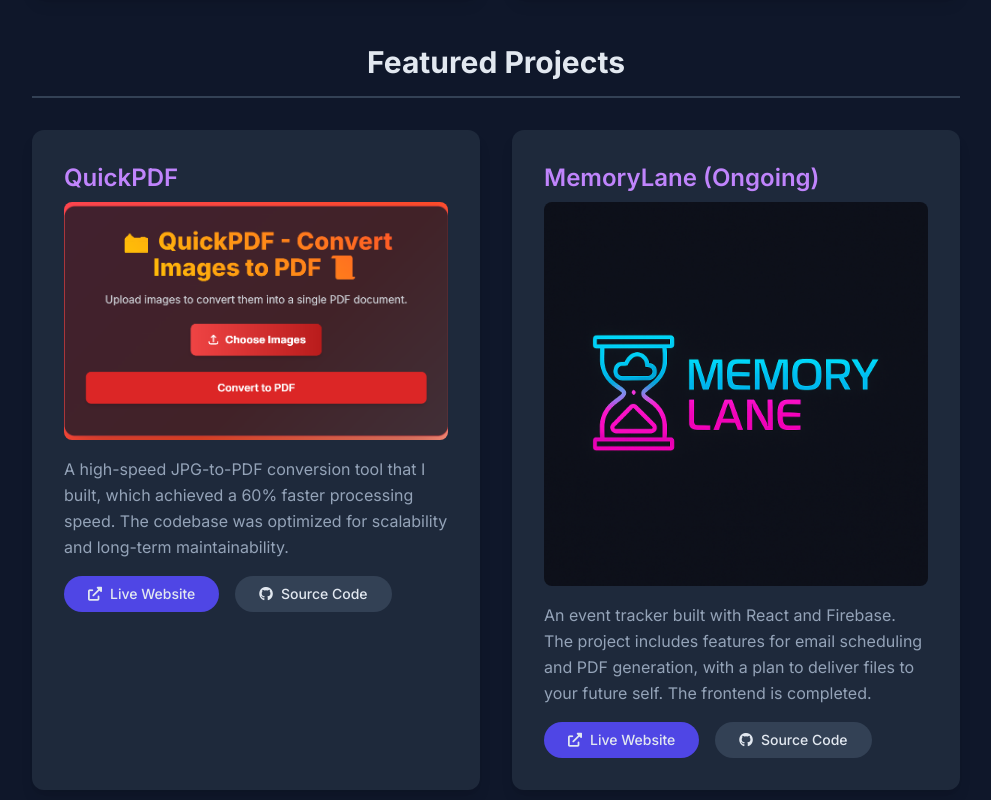
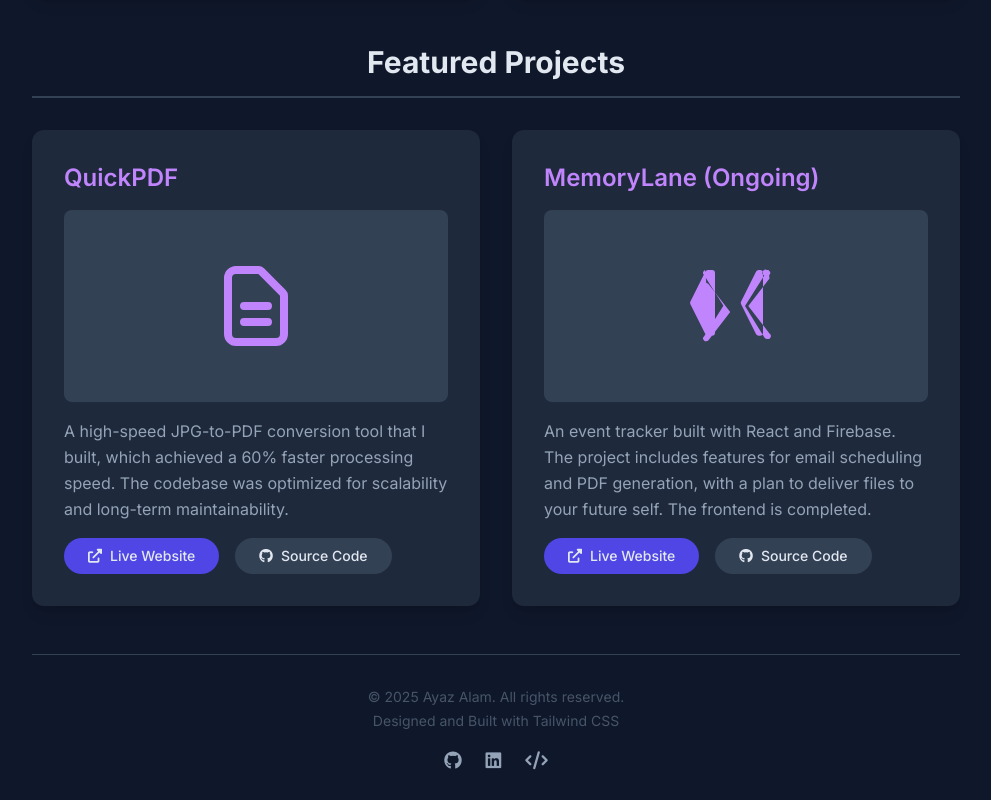
Before and after one commit to ayazcse/Portfolio, a plain HTML site: page index.html in a window 1280 px wide. Shown: the part 820-1620 px from the top of the page, without its empty margins (144-1135 px from the left). Drawn offline with nearby package versions, Linux system fonts and the light colour scheme.

Commit message:
Update index.html

```diff
--- a/index.html
+++ b/index.html
@@ -83,14 +83,22 @@
             </h2>
             <div class="grid grid-cols-1 md:grid-cols-2 gap-8">
                 <!-- Project 1: QuickPDF -->
-                <div class="project-card rounded-xl p-8 shadow-lg transition-transform duration-300">
-                    <h3 class="text-2xl font-semibold text-purple-400 mb-2">QuickPDF</h3>
-                    <!-- Ensure the actual images (Quickpdf.jpg and MemoryLane.jpg) have similar resolutions for consistent display quality. -->
-                    <img src="Quickpdf.jpg" alt="QuickPDF project" class="w-full h-auto rounded-lg mb-4">
-                    <p class="text-slate-400 leading-relaxed mb-4">
+                <div class="project-card rounded-xl p-8 shadow-lg transition-transform duration-300 flex flex-col">
+                    <h3 class="text-2xl font-semibold text-purple-400 mb-4">QuickPDF</h3>
+                    <!--
+                        This SVG provides a clean, aesthetic placeholder. You can replace this whole <svg> block
+                        with an <img> tag pointing to your image URL for the project.
+                        Example: <img src="https://your-image-url.com/quickpdf.jpg" alt="QuickPDF project" class="w-full h-auto rounded-lg mb-4">
+                    -->
+                    <div class="h-48 w-full bg-slate-700 rounded-lg flex items-center justify-center mb-4">
+                        <svg class="w-24 h-24 text-purple-400" fill="none" viewBox="0 0 24 24" stroke="currentColor">
+                            <path stroke-linecap="round" stroke-linejoin="round" stroke-width="2" d="M9 12h6m-6 4h6m2 5H7a2 2 0 01-2-2V5a2 2 0 012-2h5.586a1 1 0 01.707.293l5.414 5.414a1 1 0 01.293.707V19a2 2 0 01-2 2z" />
+                        </svg>
+                    </div>
+                    <p class="text-slate-400 leading-relaxed mb-4 flex-grow">
                         A high-speed JPG-to-PDF conversion tool that I built, which achieved a 60% faster processing speed. The codebase was optimized for scalability and long-term maintainability.
                     </p>
-                    <div class="flex flex-wrap gap-4 text-sm font-medium">
+                    <div class="flex flex-wrap gap-4 text-sm font-medium mt-auto">
                         <a href="https://pdf-1-ajww.onrender.com/" target="_blank" class="flex items-center space-x-2 text-slate-200 bg-indigo-600 hover:bg-indigo-700 px-6 py-2 rounded-full transition-colors">
                             <i class="fas fa-external-link-alt"></i>
                             <span>Live Website</span>
@@ -103,14 +111,20 @@
                 </div>
 
                 <!-- Project 2: MemoryLane -->
-                <div class="project-card rounded-xl p-8 shadow-lg transition-transform duration-300">
-                    <h3 class="text-2xl font-semibold text-purple-400 mb-2">MemoryLane (Ongoing)</h3>
-                    <!-- Ensure the actual images (Quickpdf.jpg and MemoryLane.jpg) have similar resolutions for consistent display quality. -->
-                    <img src="MemoryLane.jpg" alt="MemoryLane project" class="w-full h-auto rounded-lg mb-4">
-                    <p class="text-slate-400 leading-relaxed mb-4">
+                <div class="project-card rounded-xl p-8 shadow-lg transition-transform duration-300 flex flex-col">
+                    <h3 class="text-2xl font-semibold text-purple-400 mb-4">MemoryLane (Ongoing)</h3>
+                    <!--
+                        This SVG provides a clean, aesthetic placeholder. You can replace this whole <svg> block
+                        with an <img> tag pointing to your image URL for the project.
+                        Example: <img src="https://your-image-url.com/memorylane.jpg" alt="MemoryLane project" class="w-full h-auto rounded-lg mb-4">
+                    -->
+                    <div class="h-48 w-full bg-slate-700 rounded-lg flex items-center justify-center mb-4">
+                         <svg xmlns="http://www.w3.org/2000/svg" class="w-24 h-24 text-purple-400" viewBox="0 0 256 256"><path fill="currentColor" d="M192 32h-3.4a8 8 0 0 0-7.3 4.7l-40 80a8 8 0 0 0 0 5.8l40 80a8 8 0 0 0 7.3 4.7H192a8 8 0 0 0 8-8V40a8 8 0 0 0-8-8ZM64 32H53.4a8 8 0 0 0-7.3 4.7l-40 80a8 8 0 0 0 0 5.8l40 80a8 8 0 0 0 7.3 4.7H64a8 8 0 0 0 8-8V40a8 8 0 0 0-8-8Zm153.3 22.8L160.8 128l56.5 73.2A8 8 0 0 1 214 216h-3.4a8 8 0 0 1-7.3-4.7L152 128l51.3-81.3A8 8 0 0 1 210.6 32h3.4a8 8 0 0 1 2.3 1.9a8 8 0 0 1 0 11.9ZM45.4 32a8 8 0 0 0-2.3 1.9a8 8 0 0 0 0 11.9l51.3 81.3l-51.3 81.3a8 8 0 0 0 0 11.9a8.1 8.1 0 0 0 2.3 1.9h3.4a8 8 0 0 0 7.3-4.7l56.5-73.2l-56.5-73.2a8 8 0 0 0-7.3-4.7Z" /></svg>
+                    </div>
+                    <p class="text-slate-400 leading-relaxed mb-4 flex-grow">
                         An event tracker built with React and Firebase. The project includes features for email scheduling and PDF generation, with a plan to deliver files to your future self. The frontend is completed.
                     </p>
-                    <div class="flex flex-wrap gap-4 text-sm font-medium">
+                    <div class="flex flex-wrap gap-4 text-sm font-medium mt-auto">
                         <a href="https://ayazcse.github.io/Timey/" target="_blank" class="flex items-center space-x-2 text-slate-200 bg-indigo-600 hover:bg-indigo-700 px-6 py-2 rounded-full transition-colors">
                             <i class="fas fa-external-link-alt"></i>
                             <span>Live Website</span>
```
